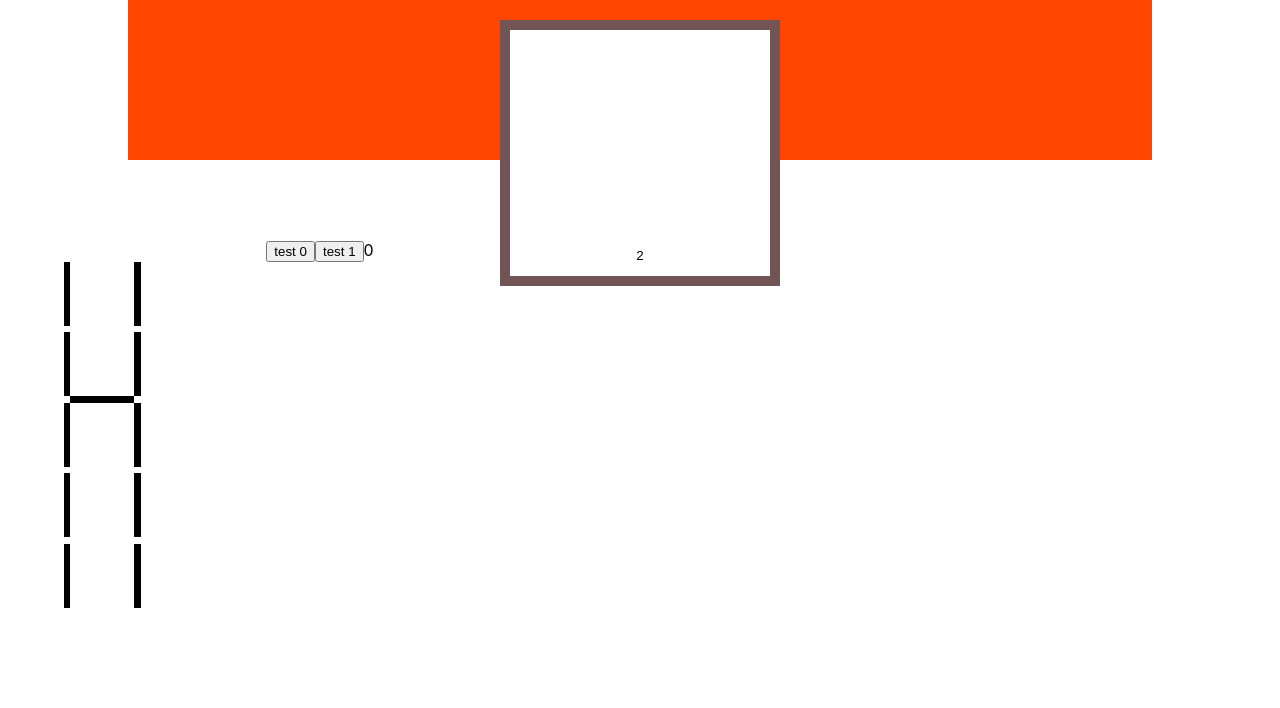
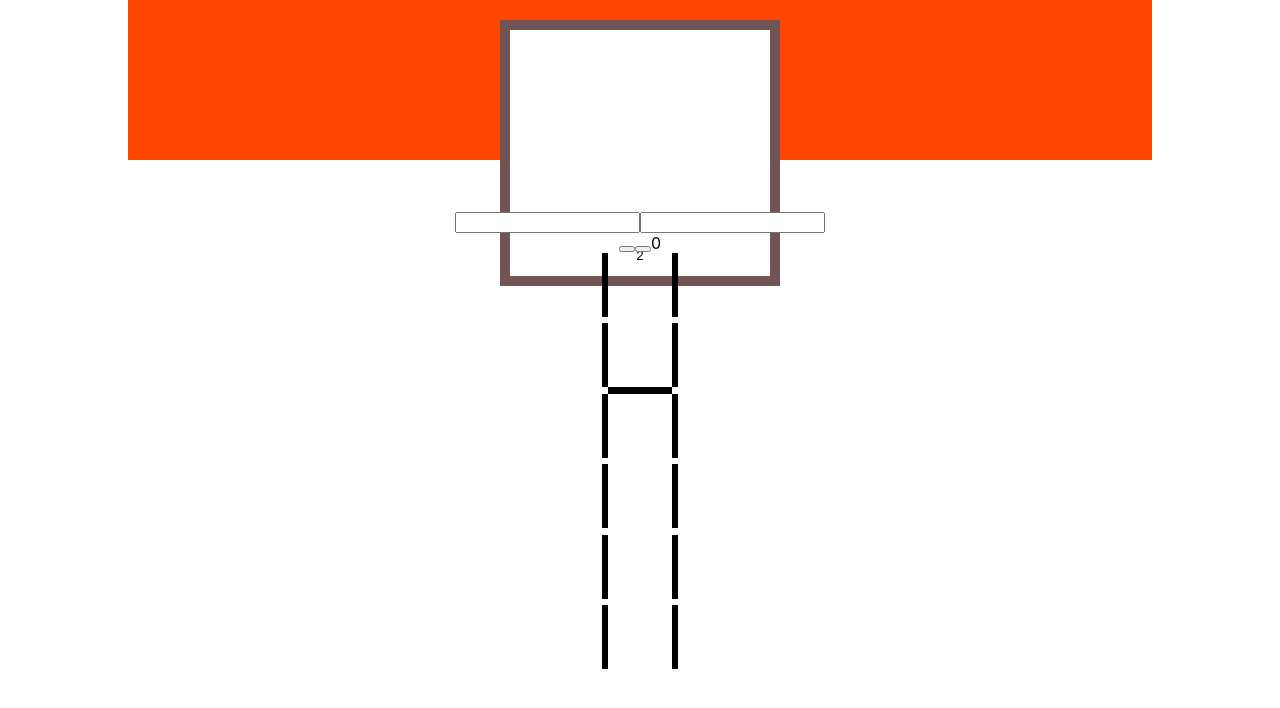
Before and after one commit to coldean/React, a React (Create React App) app in the folder personal-test-1/: page /laddergame in a window 1280 px wide. Shown: the top 708 px of the page. Built offline with nearby package versions, Linux system fonts and the light colour scheme.

Commit message:
added input & fix some aligns

```diff
--- a/personal-test-1/src/components/Count.js
+++ b/personal-test-1/src/components/Count.js
@@ -1,8 +1,9 @@
 import { useState, useCallback } from "react";
 import "./Count.scss";
 
-const LadderGameCount = ({ editCount }) => {
+const LadderGameCount = ({ editCount, setStart }) => {
   const [value, setValue] = useState(2);
+
   const onChange = useCallback((e) => {
     const newValue = e.target.value;
     // 입력된 값이 숫자로 변환 가능한지 또는 빈 문자열인지 확인
@@ -17,6 +18,7 @@ const LadderGameCount = ({ editCount }) => {
     (e) => {
       editCount(value);
       e.preventDefault();
+      setStart(false);
     },
     [value, editCount]
   );
--- a/personal-test-1/src/components/Ladder.scss
+++ b/personal-test-1/src/components/Ladder.scss
@@ -1,13 +1,14 @@
 .LadderGameLadder-Main-Vertical {
   display: flex;
-  margin-left: 20vw;
   padding: 0;
+  margin-left: 5vw;
+  text-align: center;
 }
 
 .LadderGameLadder-Main-Horizontal {
   display: flex;
-  margin-left: 20vw;
   padding: 0;
+  margin-left: 5vw;
 }
 
 @mixin ladderVertical($margin-right) {
@@ -47,7 +48,7 @@
 }
 
 .Ladder-Horizontal.deleted {
-  background-color: white;
+  background-color: transparent;
 }
 
 .Ladder-Horizontal.selected {
--- a/personal-test-1/src/components/LadderStart.js
+++ b/personal-test-1/src/components/LadderStart.js
@@ -1,4 +1,4 @@
-import React, { useState, useCallback, useEffect } from "react";
+import React, { useState, useEffect } from "react";
 import "./Ladder.scss";
 
 const LadderStart = ({ count, ladderStep, deletedLines, selectedButton }) => {
@@ -103,9 +103,7 @@ const LadderStart = ({ count, ladderStep, deletedLines, selectedButton }) => {
                       ? "deleted"
                       : ""
                   }`}
-                >
-                  test
-                </div>
+                ></div>
               )}
             </div>
           ))}
--- a/personal-test-1/src/components/Select.js
+++ b/personal-test-1/src/components/Select.js
@@ -3,47 +3,63 @@ import Ladder from "./Ladder";
 import LadderStart from "./LadderStart";
 import "./Select.scss";
 
-const LadderGameSelect = ({ count }) => {
+const LadderGameSelect = ({ count, setStart, isStarted }) => {
+  const [inputs, setInputs] = useState([]);
   const [buttons, setButtons] = useState([]);
   const [selectedButton, setSelectedButton] = useState(0);
-  const [isStarted, setIsStarted] = useState(false);
-  const [DeletedLines, setDeletedLines] = useState();
+  const [deletedLines, setDeletedLines] = useState();
 
-  const ladderStep = 4;
+  ////////////////////////
+  ///////사다리 깊이///////
+  const ladderStep = 5; //
+  ////////////////////////
 
   useEffect(() => {
     const newButtons = [];
+    const newInputs = [];
     for (let i = 0; i < count; i++) {
-      newButtons.push({ id: i, name: "test " + i });
+      newButtons.push({ id: i, name: "" });
+      newInputs.push({ id: i, value: "" });
     }
+    setInputs(newInputs);
     setButtons(newButtons);
   }, [count]);
 
-  useEffect(() => {
-    // isStarted 값이 변경될 때마다 실행되는 코드
-    // 여기서 원하는 동작을 수행할 수 있습니다.
-    console.log("isStarted 값 변경됨:", isStarted);
-  }, [isStarted]);
-
-  useEffect(() => {
-    console.log("selectedButton 값 변경: ", selectedButton);
-  }, [selectedButton]);
-
   const onClick = (id) => () => {
     setSelectedButton(id);
-    setIsStarted(true);
+    setStart(true);
   };
 
   const getDeletedLines = useCallback((lines) => {
     setDeletedLines(lines);
-  });
+  }, []);
 
-  const checkStart = useCallback((check) => {
-    setIsStarted(check);
-  });
+  const onChange = useCallback((e, id) => {
+    const newValue = e.target.value;
+    setInputs((prevInputs) =>
+      prevInputs.map((input) =>
+        input.id === id ? { ...input, value: newValue } : input
+      )
+    );
+    setButtons((prevButtons) =>
+      prevButtons.map((button) =>
+        button.id === id ? { ...button, name: newValue } : button
+      )
+    );
+  }, []);
 
   return (
     <div className="LadderGameSelect-Main">
+      <div>
+        {inputs.map(({ id, value }) => (
+          <input
+            key={id}
+            name={id}
+            onChange={(e) => onChange(e, id)}
+            value={value}
+          ></input>
+        ))}
+      </div>
       <div>
         {buttons.map(({ id, name }) => (
           <button key={id} onClick={onClick(id)}>
@@ -57,17 +73,14 @@ const LadderGameSelect = ({ count }) => {
           <LadderStart
             count={count}
             ladderStep={ladderStep}
-            deletedLines={DeletedLines}
+            deletedLines={deletedLines}
             selectedButton={selectedButton}
           />
         ) : (
           <Ladder
             count={count}
             ladderStep={ladderStep}
-            buttons={buttons}
-            selectedButton={selectedButton}
             getDeletedLines={getDeletedLines}
-            checkStart={checkStart}
           />
         )}
       </div>
--- a/personal-test-1/src/components/Select.scss
+++ b/personal-test-1/src/components/Select.scss
@@ -1,9 +1,13 @@
 .LadderGameSelect-Main {
   //position: absolute;
-  display: block;
-  width: 80vw;
+
+  display: flex;
+  justify-content: center;
+  align-items: center;
+  flex-direction: column;
+  width: 100%;
   height: 30vh;
-  margin-left: -15vw;
-  margin-top: 10vh;
-  //text-align: center;
+  //margin-left: -15vw;
+  margin-top: 20vh;
+  text-align: center;
 }
--- a/personal-test-1/src/pages/LadderGame.js
+++ b/personal-test-1/src/pages/LadderGame.js
@@ -1,20 +1,35 @@
-import { useState, useCallback, useEffect } from "react";
+import { useState, useCallback } from "react";
 import LadderGameSelect from "../components/Select";
-import LadderGameLadder from "../components/Ladder";
 import LadderGameCount from "../components/Count";
 import "./LadderGame.scss";
 
 const LadderGame = () => {
   const [count, setCount] = useState(2);
+  const [isStarted, setIsStarted] = useState(false);
 
   const editCount = useCallback((n) => {
     setCount(n);
   });
+
+  const setStart = useCallback((bool) => {
+    setIsStarted(bool);
+  });
+
   console.log("called LadderGame, Count = ", { count });
   return (
     <div className="LadderGame-Main">
-      <LadderGameCount className="LadderGameCount-Main" editCount={editCount} />
-      <LadderGameSelect className="LadderGameSelect-Main" count={count} />
+      <LadderGameCount
+        className="LadderGameCount-Main"
+        editCount={editCount}
+        setStart={setStart}
+        isStarted={isStarted}
+      />
+      <LadderGameSelect
+        className="LadderGameSelect-Main"
+        count={count}
+        setStart={setStart}
+        isStarted={isStarted}
+      />
     </div>
   );
 };
--- a/personal-test-1/src/pages/LadderGame.scss
+++ b/personal-test-1/src/pages/LadderGame.scss
@@ -6,9 +6,10 @@
 }
 
 .LadderGameCount-Main {
-  margin-top: auto;
-  margin-left: auto;
-  margin-right: auto;
+  display: flex;
+  justify-content: center;
+  align-items: center;
+  width: 100%;
 }
 
 .LadderGameSelect-Main {
```
Also changed, not shown: personal-test-1/src/components/Ladder.js (+2 -7 lines).
